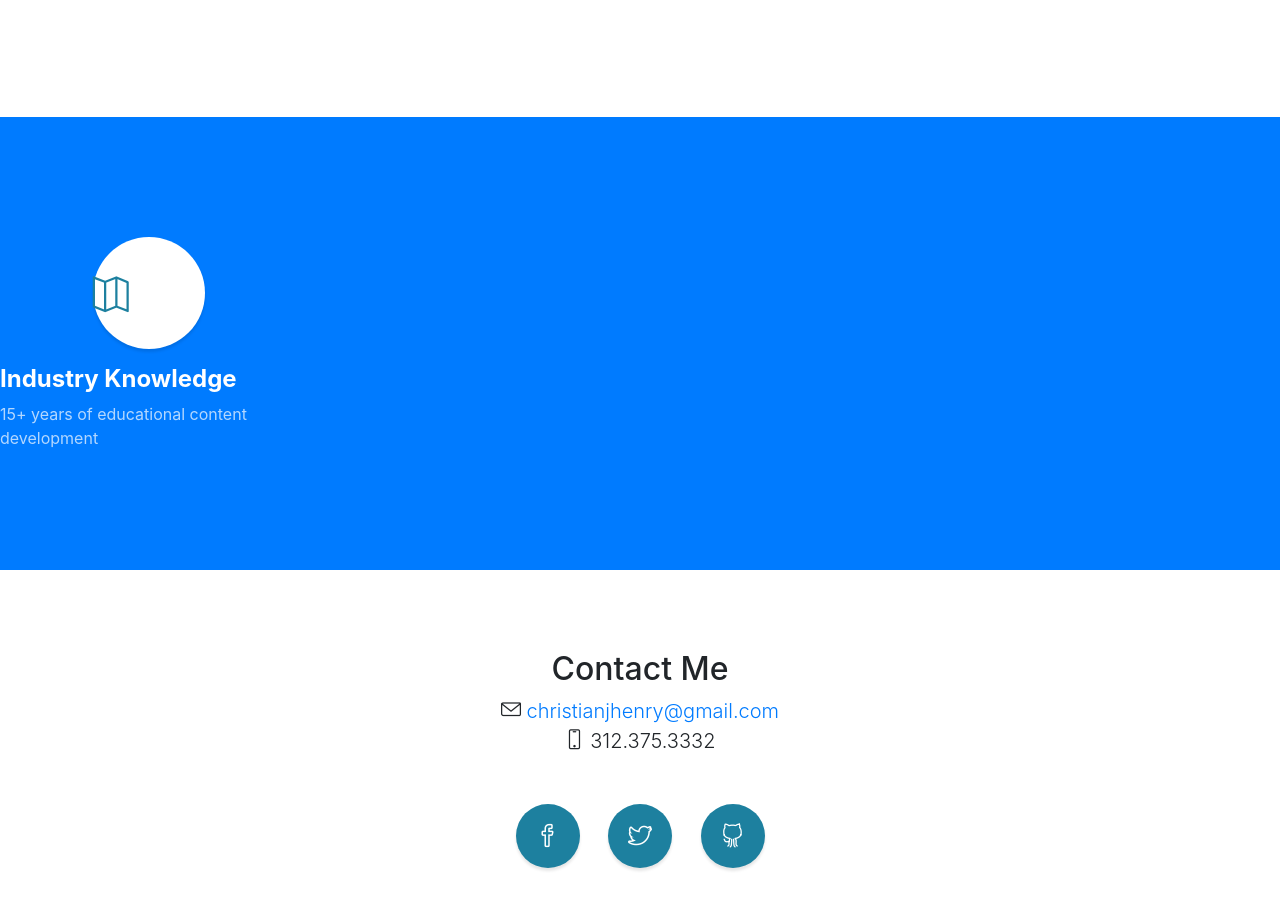
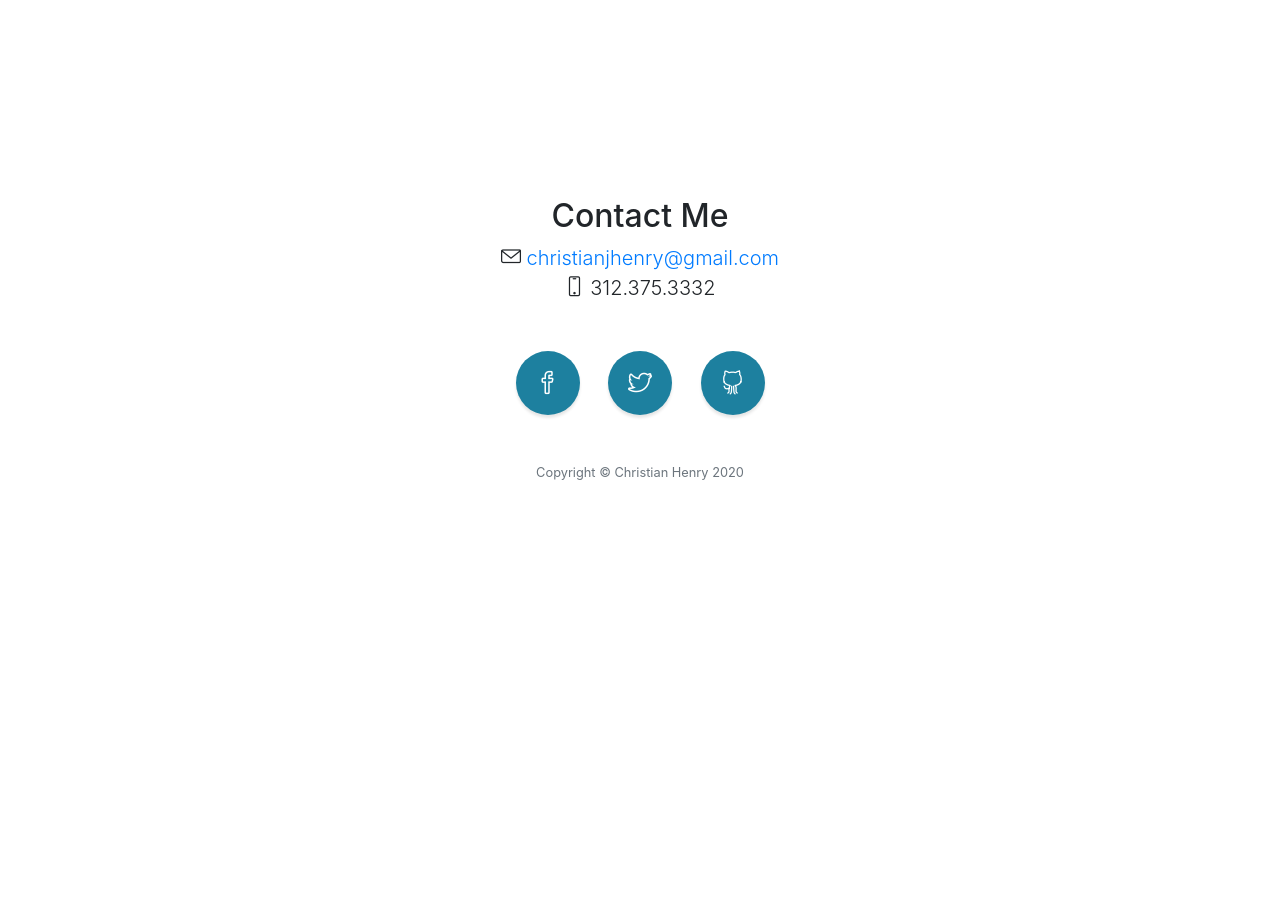
Before and after one commit to Christian-Henry/UXPortfolio, a website with bundled scripts: page index.html in a window 1280 px wide. Shown: the part 2990-3899 px from the top of the page. After the commit the page ends 3552 px from the top, so only its background shows below. Built offline with nearby package versions, Linux system fonts and the light colour scheme.

Commit message:
Update index.html

```diff
--- a/index.html
+++ b/index.html
@@ -182,19 +182,6 @@ for students, teachers, parents, and administrators.</p>
     </div>
   </section>
 
-  <!-- Call to Action -->
-  <section class="content-section bg-primary text-white">
-<div class="row">
-        <div class="col-lg-3 col-md-6 mb-5 mb-lg-0">
-          <span class="service-icon rounded-circle mx-auto mb-3">
-            <i class="icon-map"></i>
-          </span>
-          <h4>
-            <strong>Industry Knowledge</strong>
-          </h4>
-          <p class="text-faded mb-0">15+ years of educational content development</p>
-        </div>
-  </section>
 
   <!-- Footer -->
 
```
